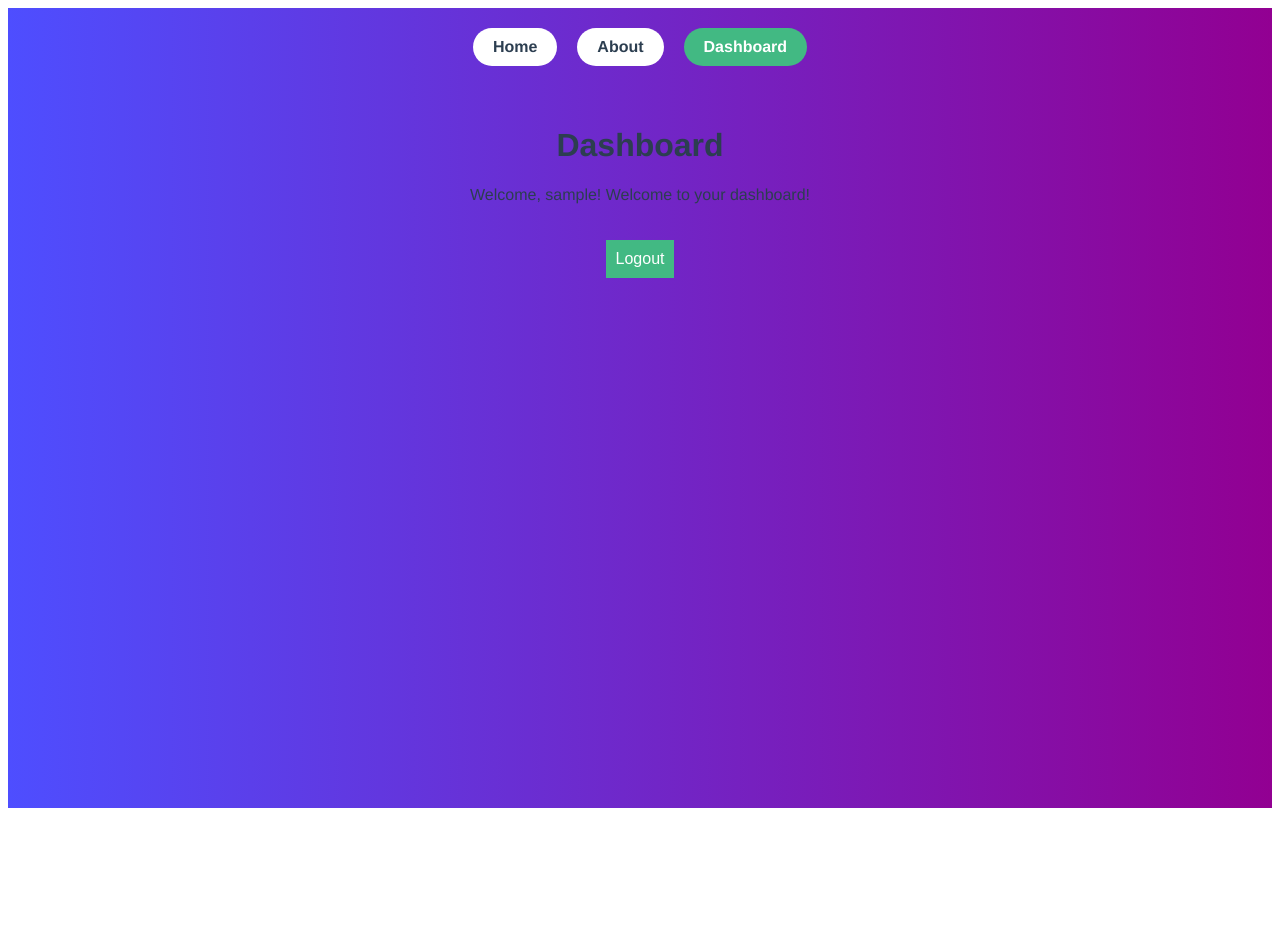
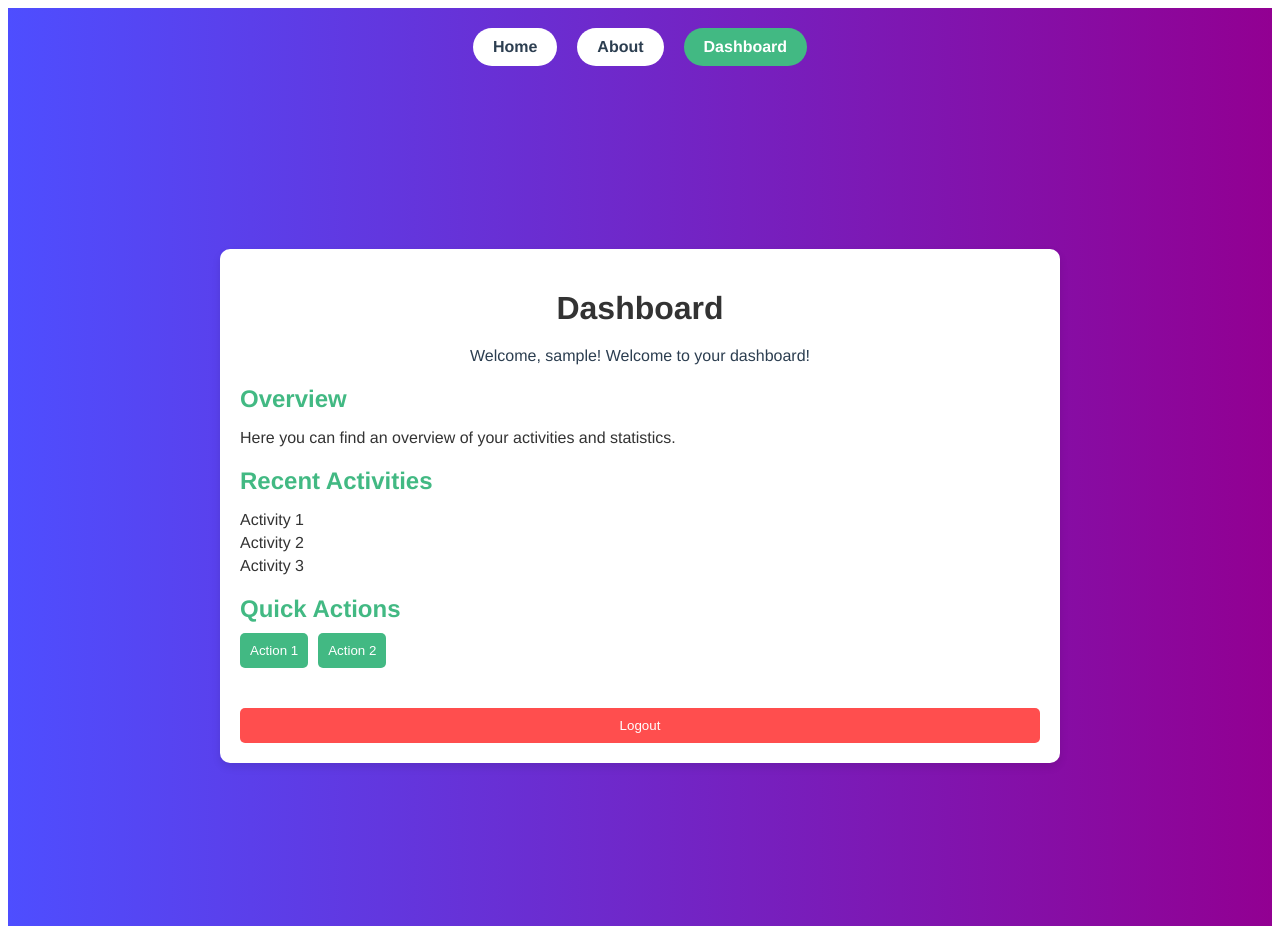
Before and after one commit to Scalza10/FlowFlix, a Vue app in the folder frontend/: page /dashboard in a window 1280 px wide. Before the commit the page ends 816 px from the top, so only its background shows below. Built offline with nearby package versions, Linux system fonts and the light colour scheme; sample sign-in values are in the browser's storage.

Commit message:
updating DashboardView and HomeView. Removing console logs

```diff
--- a/frontend/src/components/HelloWorld.vue
+++ b/frontend/src/components/HelloWorld.vue
@@ -32,26 +32,11 @@
 </template>
 
 <script>
-import axios from 'axios'
 export default {
   name: 'HelloWorld',
   props: {
     msg: String
   },
-  methods: {
-    sayHello() {
-      axios.get('/api/msg')
-        .then(response => {
-          console.log(response.data)
-        })
-        .catch(error => {
-          console.log(error)
-        })
-    }
-  },
-  mounted() {
-    this.sayHello()
-  }
 }
 </script>
 
--- a/frontend/src/views/DashboardView.vue
+++ b/frontend/src/views/DashboardView.vue
@@ -1,9 +1,31 @@
 <template>
-  <div class="dashboard">
-    <h1>Dashboard</h1>
-    <p>Welcome, {{ username }}! Welcome to your dashboard!</p>
-    <!-- Add more dashboard content here -->
-    <button @click="handleLogout">Logout</button>
+  <div class="dashboard-container">
+    <div class="dashboard-card">
+      <h1>Dashboard</h1>
+      <p>Welcome, {{ username }}! Welcome to your dashboard!</p>
+      <div class="dashboard-content">
+        <div class="dashboard-section">
+          <h2>Overview</h2>
+          <p>
+            Here you can find an overview of your activities and statistics.
+          </p>
+        </div>
+        <div class="dashboard-section">
+          <h2>Recent Activities</h2>
+          <ul>
+            <li>Activity 1</li>
+            <li>Activity 2</li>
+            <li>Activity 3</li>
+          </ul>
+        </div>
+        <div class="dashboard-section">
+          <h2>Quick Actions</h2>
+          <button class="action-button">Action 1</button>
+          <button class="action-button">Action 2</button>
+        </div>
+      </div>
+      <button @click="handleLogout" class="logout-button">Logout</button>
+    </div>
   </div>
 </template>
 
@@ -26,29 +48,83 @@ export default {
 </script>
 
 <style scoped>
-.dashboard {
+.dashboard-container {
+  display: flex;
+  justify-content: center;
+  align-items: center;
   padding: 20px;
+  background: linear-gradient(to right, #4e4eff, #920092);
+  min-height: 100vh;
 }
 
-.dashboard h1 {
-  color: #2c3e50;
+.dashboard-card {
+  background: white;
+  padding: 20px;
+  border-radius: 10px;
+  box-shadow: 0 4px 8px rgba(0, 0, 0, 0.1);
+  max-width: 800px;
+  width: 100%;
+  text-align: center;
 }
 
-.dashboard p {
-  font-size: 16px;
+h1 {
+  margin-bottom: 20px;
+  color: #333;
 }
 
-.dashboard button {
-  margin-top: 20px;
+.dashboard-content {
+  text-align: left;
+}
+
+.dashboard-section {
+  margin-bottom: 20px;
+}
+
+.dashboard-section h2 {
+  color: #42b983;
+  margin-bottom: 10px;
+}
+
+.dashboard-section p,
+.dashboard-section ul {
+  color: #333;
+}
+
+.dashboard-section ul {
+  list-style-type: none;
+  padding: 0;
+}
+
+.dashboard-section ul li {
+  margin-bottom: 5px;
+}
+
+.action-button {
   padding: 10px;
-  font-size: 16px;
   background-color: #42b983;
   color: white;
   border: none;
+  border-radius: 5px;
   cursor: pointer;
+  margin-right: 10px;
 }
 
-.dashboard button:hover {
+.action-button:hover {
   background-color: #369f6b;
 }
+
+.logout-button {
+  width: 100%;
+  padding: 10px;
+  background-color: #ff4e4e;
+  color: white;
+  border: none;
+  border-radius: 5px;
+  cursor: pointer;
+  margin-top: 20px;
+}
+
+.logout-button:hover {
+  background-color: #d43f3f;
+}
 </style>
--- a/frontend/src/views/HomeView.vue
+++ b/frontend/src/views/HomeView.vue
@@ -1,7 +1,9 @@
 <template>
-  <div class="home">
-    <img alt="Vue logo" src="../assets/logo.png">
-    <HelloWorld msg="Welcome to Your Vue.js App"/>
+  <div class="home-container">
+    <div class="home-card">
+      <img alt="Vue logo" src="../assets/logo.png" class="logo">
+      <HelloWorld msg="Welcome to Your Vue.js App"/>
+    </div>
   </div>
 </template>
 
@@ -16,3 +18,29 @@ export default {
   }
 }
 </script>
+
+<style scoped>
+.home-container {
+  display: flex;
+  justify-content: center;
+  align-items: center;
+  padding: 20px;
+  background: linear-gradient(to right, #4e4eff, #920092);
+  min-height: 100vh;
+}
+
+.home-card {
+  background: white;
+  padding: 20px;
+  border-radius: 10px;
+  box-shadow: 0 4px 8px rgba(0, 0, 0, 0.1);
+  max-width: 800px;
+  width: 100%;
+  text-align: center;
+}
+
+.logo {
+  width: 100px;
+  margin-bottom: 20px;
+}
+</style>
```
